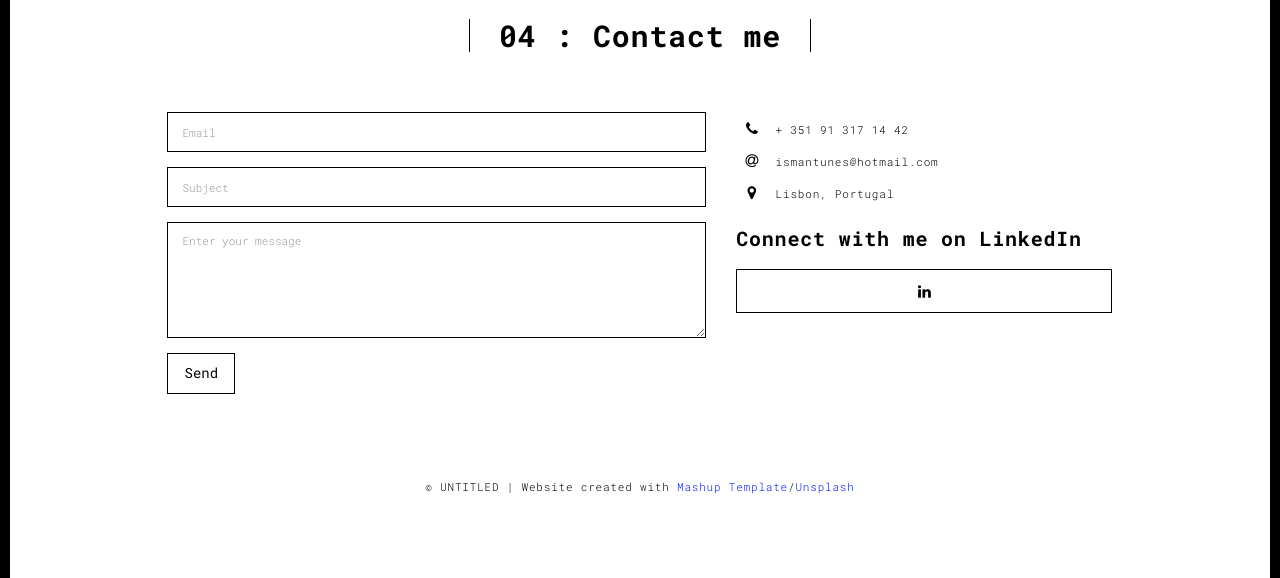
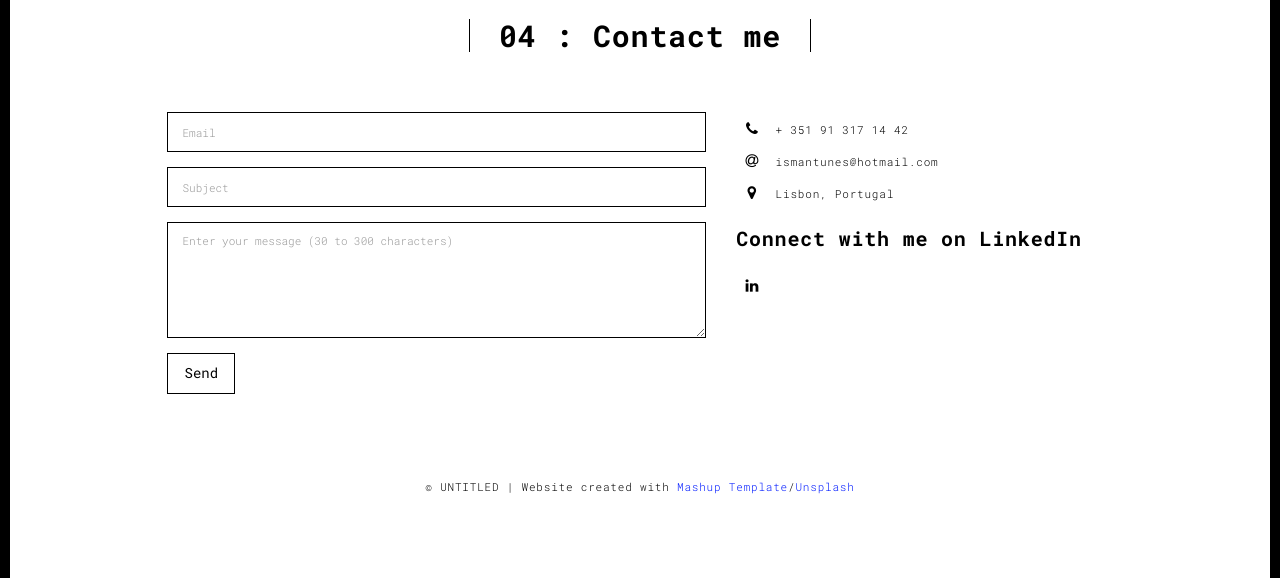
Before and after one commit to IsmaelAn/Portfo, a Flask app: page /contact.html in a window 1280 px wide. Shown: the part 90-668 px from the top of the page. Run offline with Flask 2, Linux system fonts and the light colour scheme; some libraries are stand-ins or nearby versions.

Commit message:
contact fixes

```diff
--- a/server.py
+++ b/server.py
@@ -36,8 +36,11 @@ def submit_form():
     if request.method == 'POST':
         try:
             data = request.form.to_dict()
-            write_to_csv(data)
-            return redirect('/thankyou.html')
+            if len(data['message']) > 29:
+                write_to_csv(data)
+                return redirect('/thankyou.html')
+            else:
+                return redirect('/contact.html')
         except:
             return 'Did not save to database. Try again.'
     else:
--- a/templates/contact.html
+++ b/templates/contact.html
@@ -70,7 +70,7 @@
                         <input type="text"  name="subject" class="form-control" id="subject" placeholder="Subject">
                       </div>
                       <div class="form-group">
-                        <textarea class="form-control"  name="message" rows="5" placeholder="Enter your message"></textarea>
+                        <textarea class="form-control"  name="message" rows="5" placeholder="Enter your message (30 to 300 characters)" minlength="30" maxlength="300"></textarea>
                       </div>
                       <button type="submit" class="btn btn-default btn-lg">Send</button>
                     </div>
@@ -102,11 +102,9 @@
                       <a href="http://www.twitter.com" title="" class="fa-icon">
                         <i class="fa fa-twitter"></i>
                       </a>
-                   --><button class="btn btn-default btn-sm btn-block">
-                        <a href="https://www.linkedin.com/in/ismael-antunes-50a12a128/" title="" class="fa-icon">
-                          <i class="fa fa-linkedin"></i>
-                        </a>
-                      </button>
+                   --><a href="https://www.linkedin.com/in/ismael-antunes-50a12a128/" title="" class="fa-icon">
+                        <i class="fa fa-linkedin"></i>
+                      </a>
                     </div>
                   </div>
                 </form>
@@ -149,6 +147,6 @@
   ga('send', 'pageview');
 </script>
 
---> <script type="text/javascript" src="./static/main.70a66962.js"></script></body>
+ --><script type="text/javascript" src="./static/main.70a66962.js"></script></body>
 
 </html>
```
